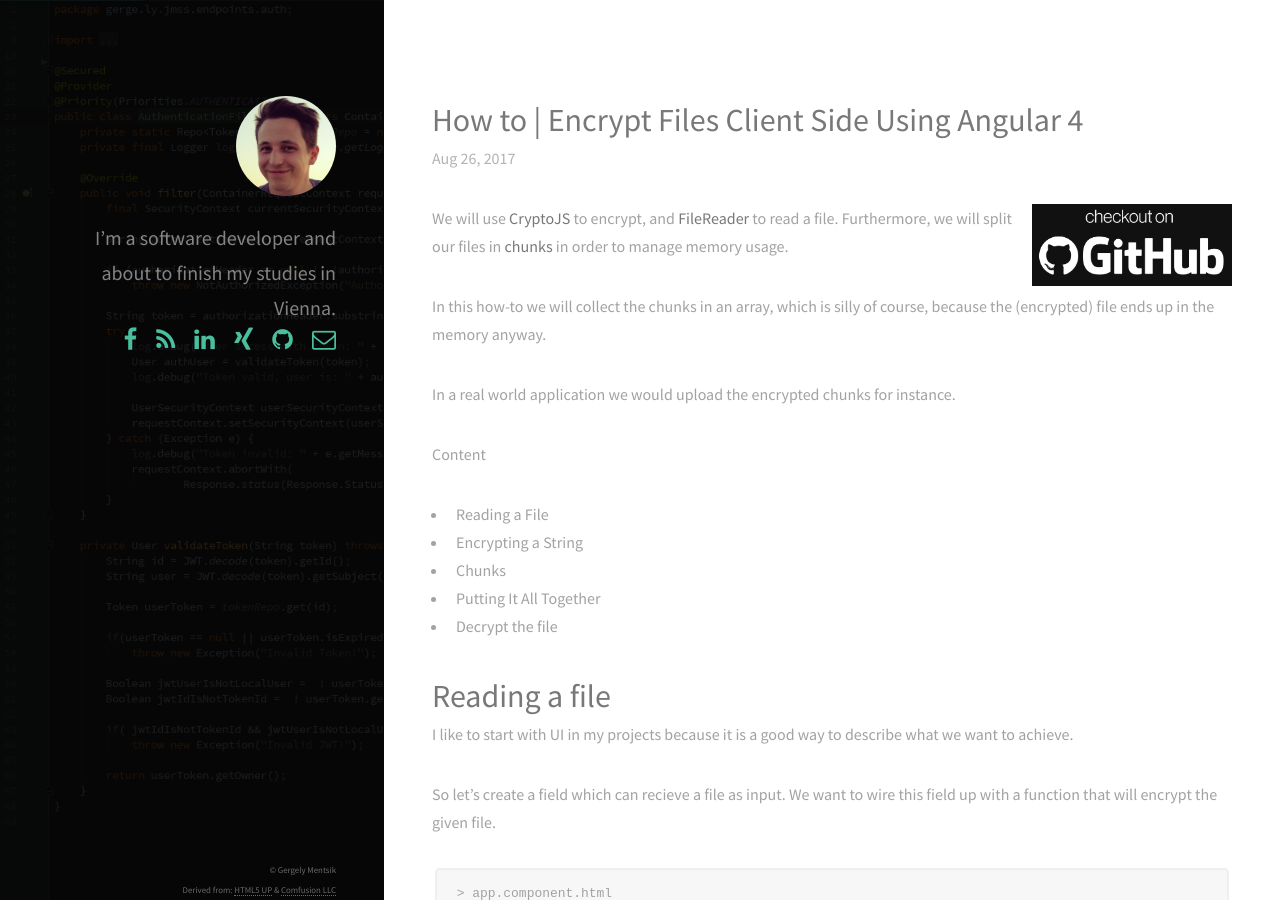
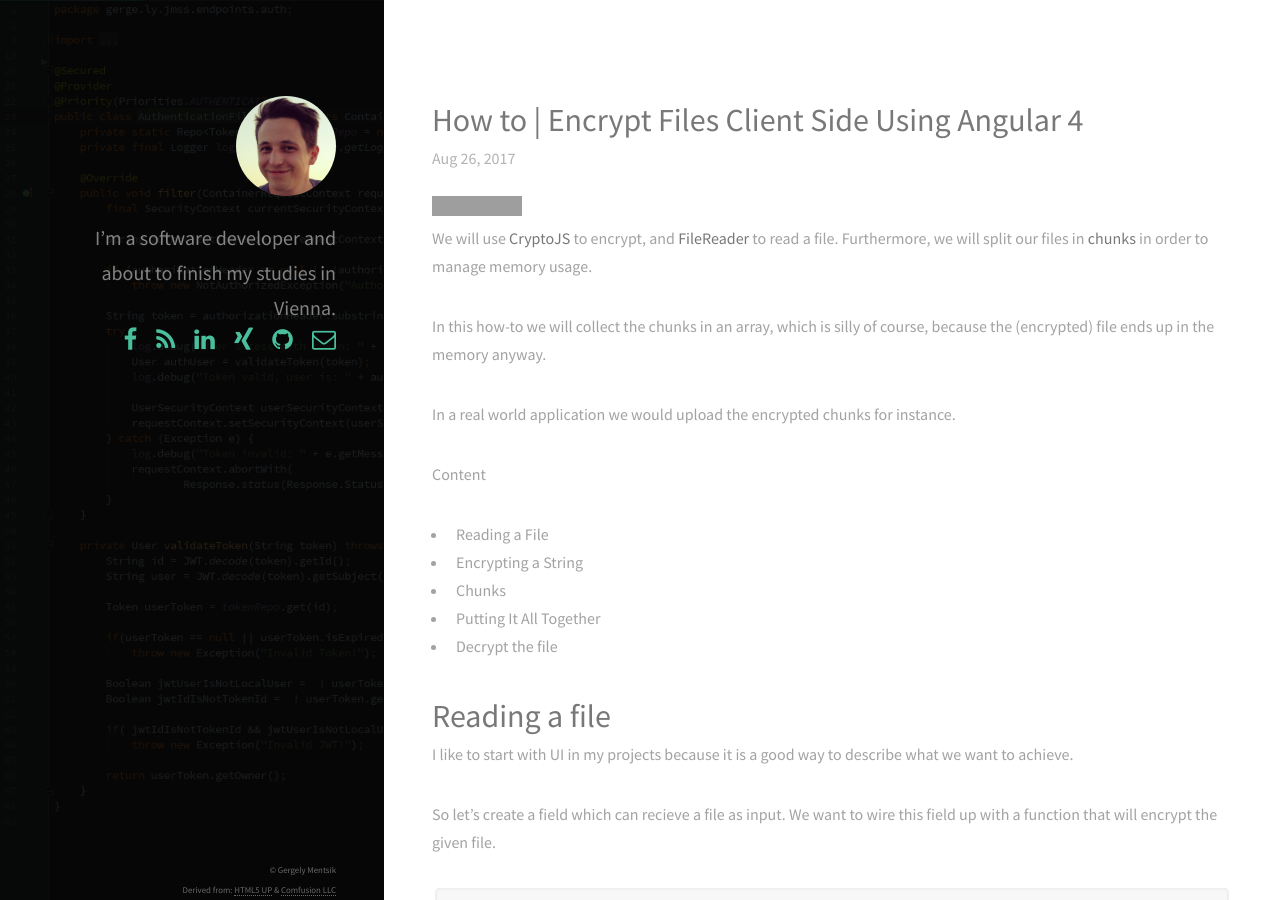
Before and after one commit to Gmentsik/gmentsik.github.io, a Jekyll site: the page built from _posts/2017-08-26-angular4-encrypt.markdown, in a window 1280 px wide and 900 px high. Built offline with Jekyll 4.4.1, drawn with Linux system fonts in a browser that asks for light colours; nearby versions of some CDN libraries; grey boxes are pictures that could not be loaded.

Commit message:
Updated gh tags

```diff
--- a/_posts/2017-08-26-angular4-encrypt.markdown
+++ b/_posts/2017-08-26-angular4-encrypt.markdown
@@ -4,10 +4,8 @@ title: How to | Encrypt Files Client Side Using Angular 4
 date: 2017-08-26T10:48:14.000Z
 categories: Angular4
 excerpt: We will use **CryptoJS** to encrypt,  and **FileReader** to read a file. Furthermore,  we will split our files in **chunks** in order to manage memory usage.
+github: Gmentsik/gly-ng2-filenecrypt
 ---
-
-<a href="https://github.com/Gmentsik/gly-ng2-filenecrypt"><img src="/images/checkout-copy.PNG" style="float: right;margin-left:10px;width:200px"/></a>
-
 We will use **CryptoJS** to encrypt,  and **FileReader** to read a file.
 Furthermore,  we will split our files in **chunks** in order to manage memory usage.
 
--- a/_posts/2017-09-01-minial-rest.markdown
+++ b/_posts/2017-09-01-minial-rest.markdown
@@ -4,9 +4,8 @@ title: How to | Minimal Microservice with Java (EE) and Docker
 date: 2017-09-01T17:38:24.000Z
 categories: REST
 excerpt: Microservices, Java and Docker is the way to go if we are building distributed systems. Exposing our services via REST interfaces is a good practice. Since a microservice should stay small and do one thing, keeping its dependencies, size and boundaries on a bare minimum assures a good performance and flexibility.
+github: Gmentsik/gly-jmss-01
 ---
-<a href="https://github.com/Gmentsik/gly-jmss-01"><img src="/images/checkout-copy.PNG" style="float: right;margin-left:10px;width:200px"/></a>
-
 Microservices, Java and Docker is the way to go if we are building distributed systems. Exposing our services via REST interfaces is a good practice. Since a microservice should stay small and do one thing, keeping its dependencies, size and boundaries on a bare minimum assures a good performance and flexibility.
 
 
--- a/_posts/2017-09-14-gitlab-ci-cd.markdown
+++ b/_posts/2017-09-14-gitlab-ci-cd.markdown
@@ -6,10 +6,6 @@ categories: CI
 github: Gmentsik/gly-cicd-01
 excerpt: We will create a CI/CD pipeline for a Java Microservice. This service will run in a docker-container. The pipeline will be triggered when pushing to the git repo. We will define some tasks that will be automatically executed.
 ---
-
-<a href="https://github.com/{{ page.github }}"><img src="/images/checkout-copy.PNG" style="float: right;margin-left:10px;width:200px"/></a>
-
-
 We will create a CI/CD pipeline for a Java Microservice. This service will run in a docker-container.
 
 The pipeline will be triggered when pushing to the git repo. We will define some tasks that will be automatically executed.
```
